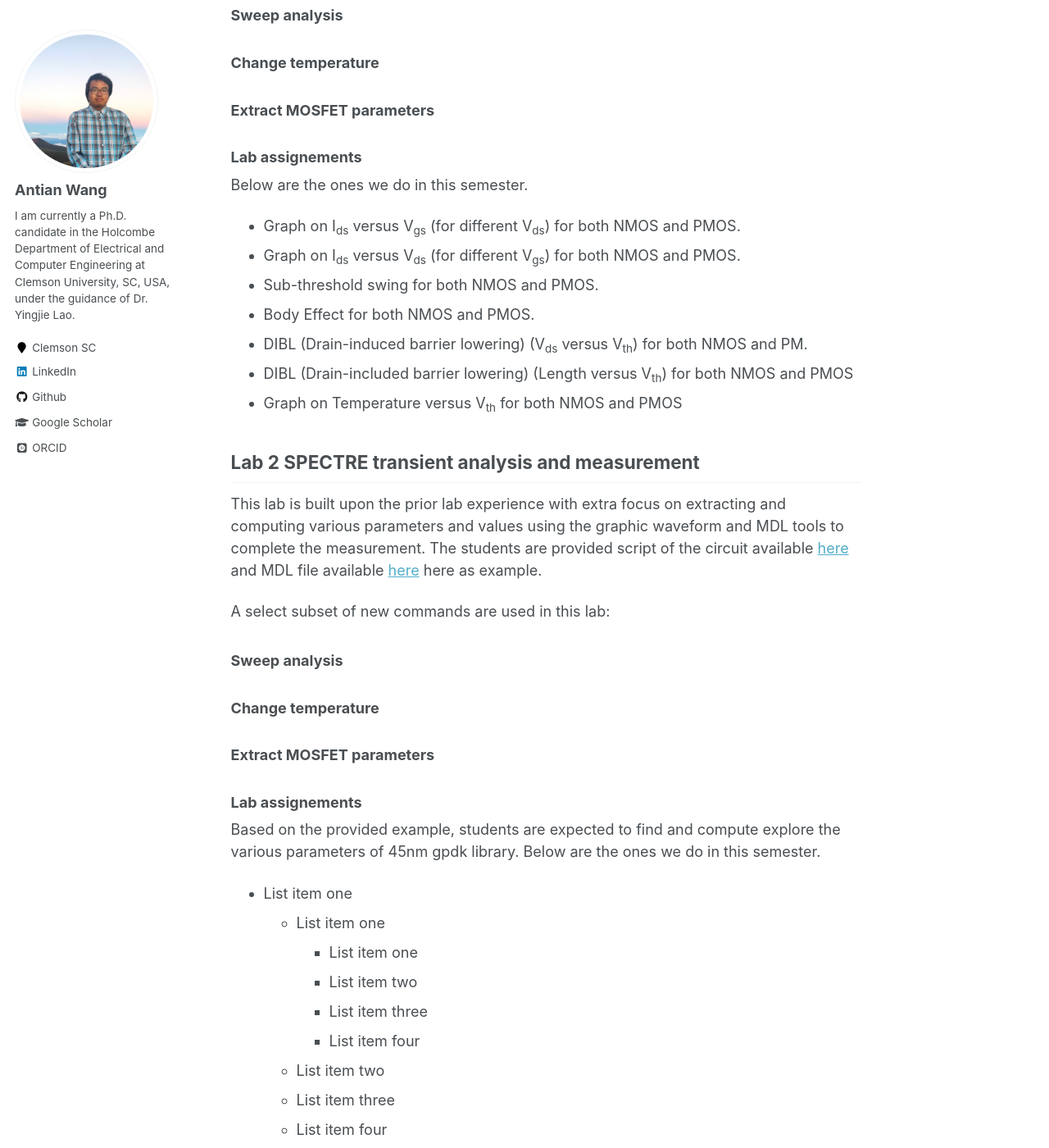
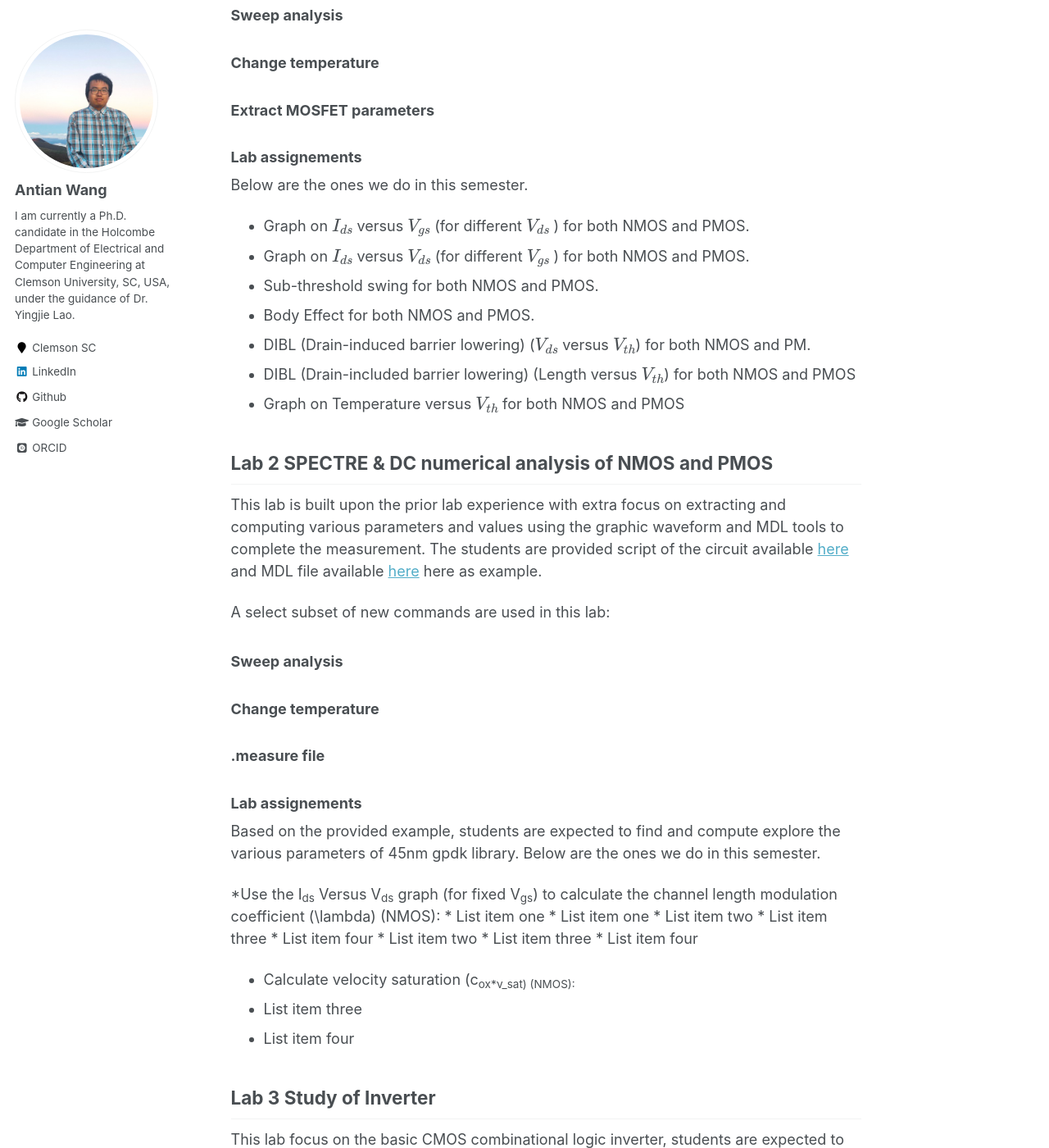
Before and after one commit to wangantian/wangantian.github.io, a Jekyll site: the page built from _teaching/Clemson_ECE4590.md, in a window 1280 px wide and 1400 px high, scrolled down 3782 px. Shown: the whole window at 82% size. Built offline with Jekyll 4.4.1, drawn with Linux system fonts in a browser that asks for light colours; some web fonts are replaced; formulas are drawn with MathJax 3; some of the changed text lies outside the part shown.

Commit message:
Update Clemson_ECE4590.md

```diff
--- a/_teaching/Clemson_ECE4590.md
+++ b/_teaching/Clemson_ECE4590.md
@@ -143,16 +143,16 @@ A select subset of new commands are used in this lab:
 
 <h3>Lab assignements</h3>
 Below are the ones we do in this semester.
-  * Graph on I<sub>ds</sub>  versus V<sub>gs</sub> (for different V<sub>ds</sub>) for both NMOS and PMOS.
-  * Graph on I<sub>ds</sub>  versus V<sub>ds</sub> (for different V<sub>gs</sub>) for both NMOS and PMOS.
+  * Graph on $$ I_{ds} $$  versus $$ V_{gs} $$  (for different  $$ V_{ds} $$ ) for both NMOS and PMOS.
+  * Graph on $$ I_{ds} $$  versus $$ V_{ds} $$  (for different  $$ V_{gs} $$ ) for both NMOS and PMOS.
   * Sub-threshold swing for both NMOS and PMOS.
   * Body Effect for both NMOS and PMOS.
-  * DIBL (Drain-induced barrier lowering) (V<sub>ds</sub> versus V<sub>th</sub>) for both NMOS and PM.
-  * DIBL (Drain-included barrier lowering) (Length versus V<sub>th</sub>) for both NMOS and PMOS
-  * Graph on Temperature versus V<sub>th</sub> for both NMOS and PMOS
+  * DIBL (Drain-induced barrier lowering) ($$ V_{ds} $$ versus $$ V_{th} $$) for both NMOS and PM.
+  * DIBL (Drain-included barrier lowering) (Length versus $$ V_{th} $$) for both NMOS and PMOS
+  * Graph on Temperature versus $$ V_{th} $$ for both NMOS and PMOS
 
 
-<h2 id="Lab 2">Lab 2 SPECTRE transient analysis and measurement</h2>
+<h2 id="Lab 2">Lab 2 SPECTRE & DC numerical analysis of NMOS and PMOS</h2>
 
 This lab is built upon the prior lab experience with extra focus on extracting and computing various parameters and values using the graphic waveform and MDL tools to complete the measurement.
 The students are provided script of the circuit available [here](/file/teaching/459/lab2.scs) and MDL file available [here](/file/teaching/459/lab2.mdl) here as example.
@@ -161,13 +161,13 @@ A select subset of new commands are used in this lab:
 
 <h3>Sweep analysis </h3>
 <h3>Change temperature</h3>
-<h3>Extract MOSFET parameters</h3>
+<h3>.measure file</h3>
 
 <h3>Lab assignements</h3>
 
 Based on the provided example, students are expected to find and compute explore the various parameters of 45nm gpdk library. Below are the ones we do in this semester.
 
-  * List item one
+  *Use the I<sub>ds</sub> Versus V<sub>ds</sub> graph (for fixed V<sub>gs</sub>) to calculate the channel length modulation coefficient (\lambda) (NMOS):
       * List item one
           * List item one
           * List item two
@@ -176,7 +176,7 @@ Based on the provided example, students are expected to find and compute explore
       * List item two
       * List item three
       * List item four
-  * List item two
+  * Calculate velocity saturation (c<sub>ox*ν_sat) (NMOS):
   * List item three
   * List item four
 
```
Also changed, not shown: other parts of _teaching/Clemson_ECE4590.md (+1 -1 lines).
